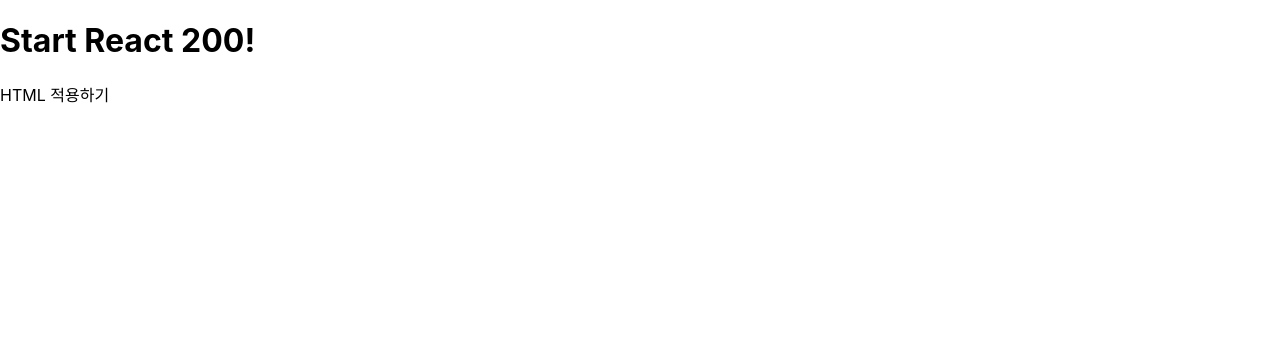
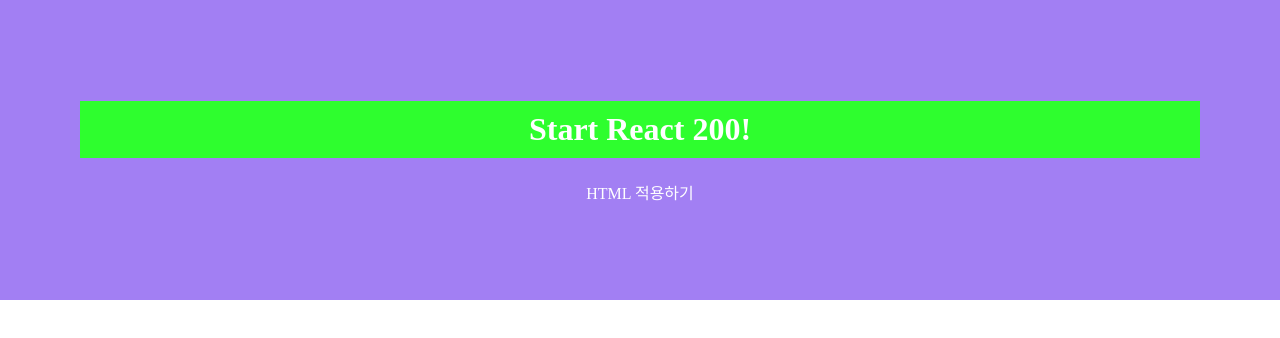
Before and after one commit to bestroom449k/first_App, a React (Create React App) app: page / in a window 1280 px wide. Shown: the top 338 px of the page. Built offline with nearby package versions, Linux system fonts and the light colour scheme.

Commit message:
chapter 2

```diff
--- a/src/App.css
+++ b/src/App.css
@@ -1,38 +1,14 @@
-.App {
-  text-align: center;
+div {
+  background-color: rgb(162, 127, 243);
+  color: rgb(255, 255, 255);
+  padding: 40px;
+font-family: 고딕;
+text-align: center;
 }
 
-.App-logo {
-  height: 40vmin;
-  pointer-events: none;
+h1 {
+  color: white;
+  background-color: #2efe2e;
+  padding : 10px;
+  font-family: 궁서;
 }
-
-@media (prefers-reduced-motion: no-preference) {
-  .App-logo {
-    animation: App-logo-spin infinite 20s linear;
-  }
-}
-
-.App-header {
-  background-color: #282c34;
-  min-height: 100vh;
-  display: flex;
-  flex-direction: column;
-  align-items: center;
-  justify-content: center;
-  font-size: calc(10px + 2vmin);
-  color: white;
-}
-
-.App-link {
-  color: #61dafb;
-}
-
-@keyframes App-logo-spin {
-  from {
-    transform: rotate(0deg);
-  }
-  to {
-    transform: rotate(360deg);
-  }
-}
```
Also changed, not shown: src/App.js (+4 -4 lines).
